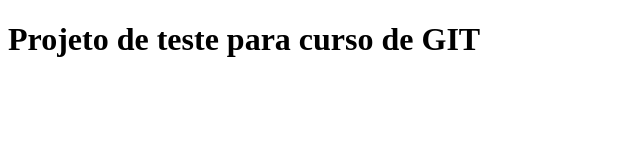
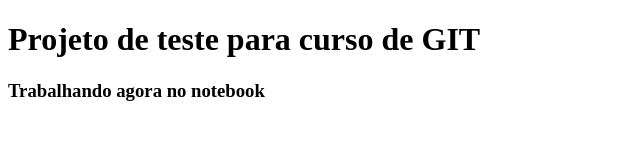
Before and after one commit to infhos/curso-git, a plain HTML site: page index.html in a window 1280 px wide. Shown: the whole page, without its empty margins (0-640 px from the left). Drawn offline with Linux system fonts and the light colour scheme.

Commit message:
Testando em outra máquina

```diff
--- a/index.html
+++ b/index.html
@@ -6,5 +6,6 @@
 </head>
 <body>
   <h1>Projeto de teste para curso de GIT</h1>
+  <h3>Trabalhando agora no notebook</h3>
 </body>
 </html>
```
